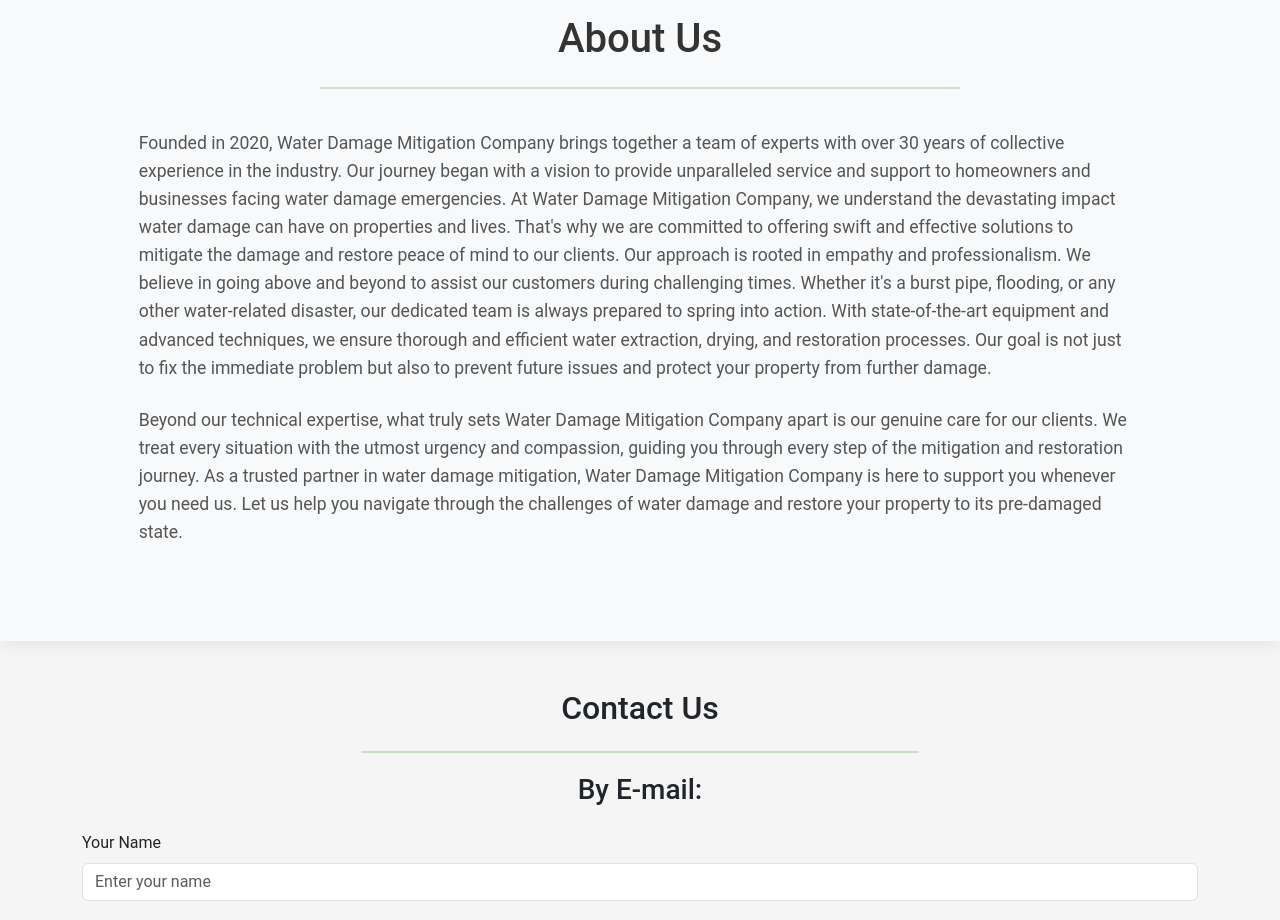
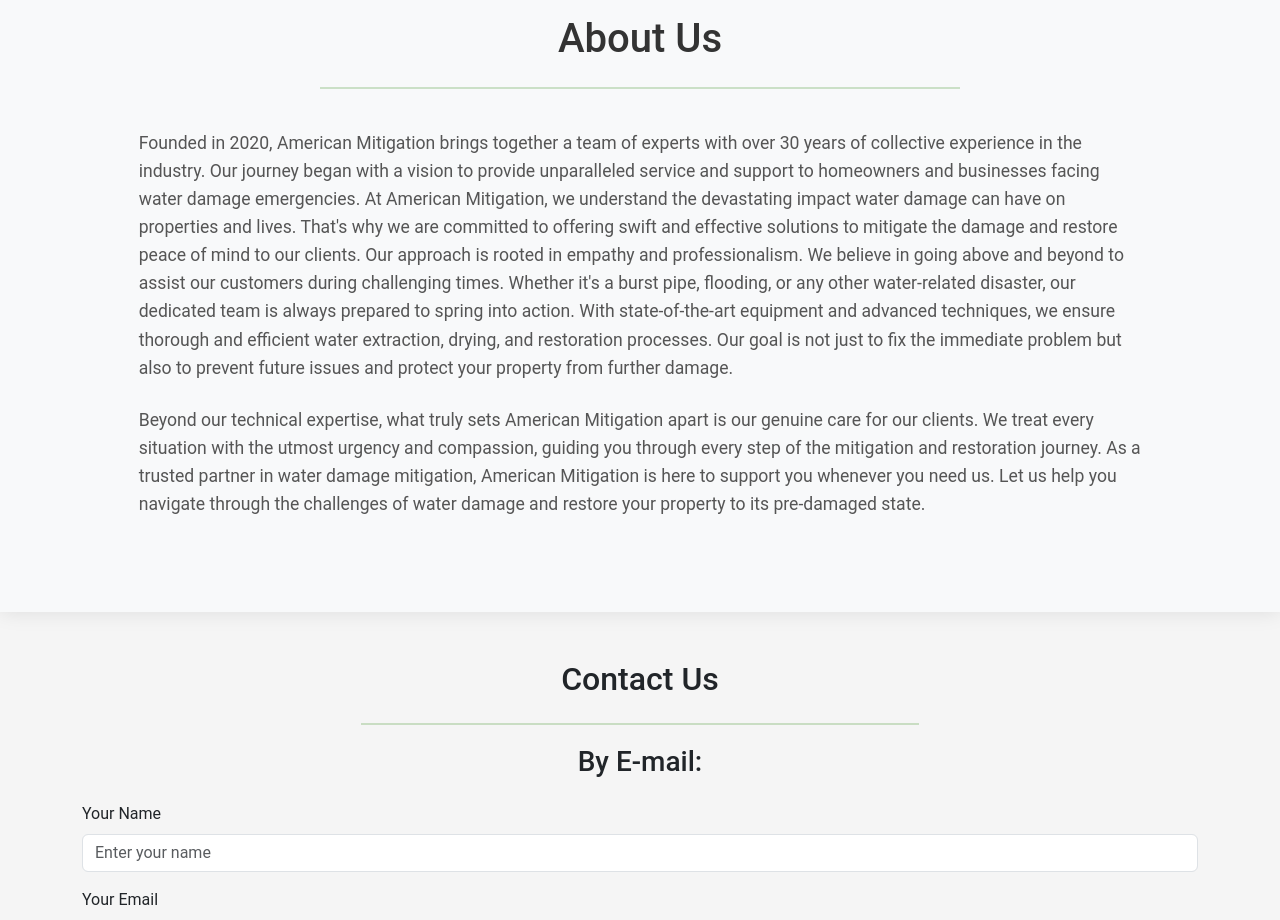
Before and after one commit to NimbusManski/Water-Damage-Site-Public, a React (Vite) app in the folder client/: page / in a window 1280 px wide. Shown: the part 8640-9560 px from the top of the page. Built offline with nearby package versions, Linux system fonts and the light colour scheme.

Commit message:
change name

```diff
--- a/client/src/components/AboutUs.jsx
+++ b/client/src/components/AboutUs.jsx
@@ -12,13 +12,13 @@
             <Card className="about-us-card rounded">
               <div className="about-us-content">
                 <p>
-                  Founded in 2020, Water Damage Mitigation Company brings together a
+                  Founded in 2020, American Mitigation brings together a
                   team of experts with over 30 years of collective experience in
                   the industry. Our journey began with a vision to provide
                   unparalleled service and support to homeowners and businesses
                   facing water damage emergencies.
 
-                  At Water Damage Mitigation Company, we understand the devastating impact water damage can
+                  At American Mitigation, we understand the devastating impact water damage can
                   have on properties and lives. That's why we are committed to
                   offering swift and effective solutions to mitigate the damage
                   and restore peace of mind to our clients.
@@ -34,11 +34,11 @@
                 </p>
                 <p>
 
-                  Beyond our technical expertise, what truly sets Water Damage Mitigation Company apart is
+                  Beyond our technical expertise, what truly sets American Mitigation apart is
                   our genuine care for our clients. We treat every situation
                   with the utmost urgency and compassion, guiding you through
                   every step of the mitigation and restoration journey.
-                  As a trusted partner in water damage mitigation, Water Damage Mitigation Company is here
+                  As a trusted partner in water damage mitigation, American Mitigation is here
                   to support you whenever you need us. Let us help you navigate
                   through the challenges of water damage and restore your
                   property to its pre-damaged state.
```
